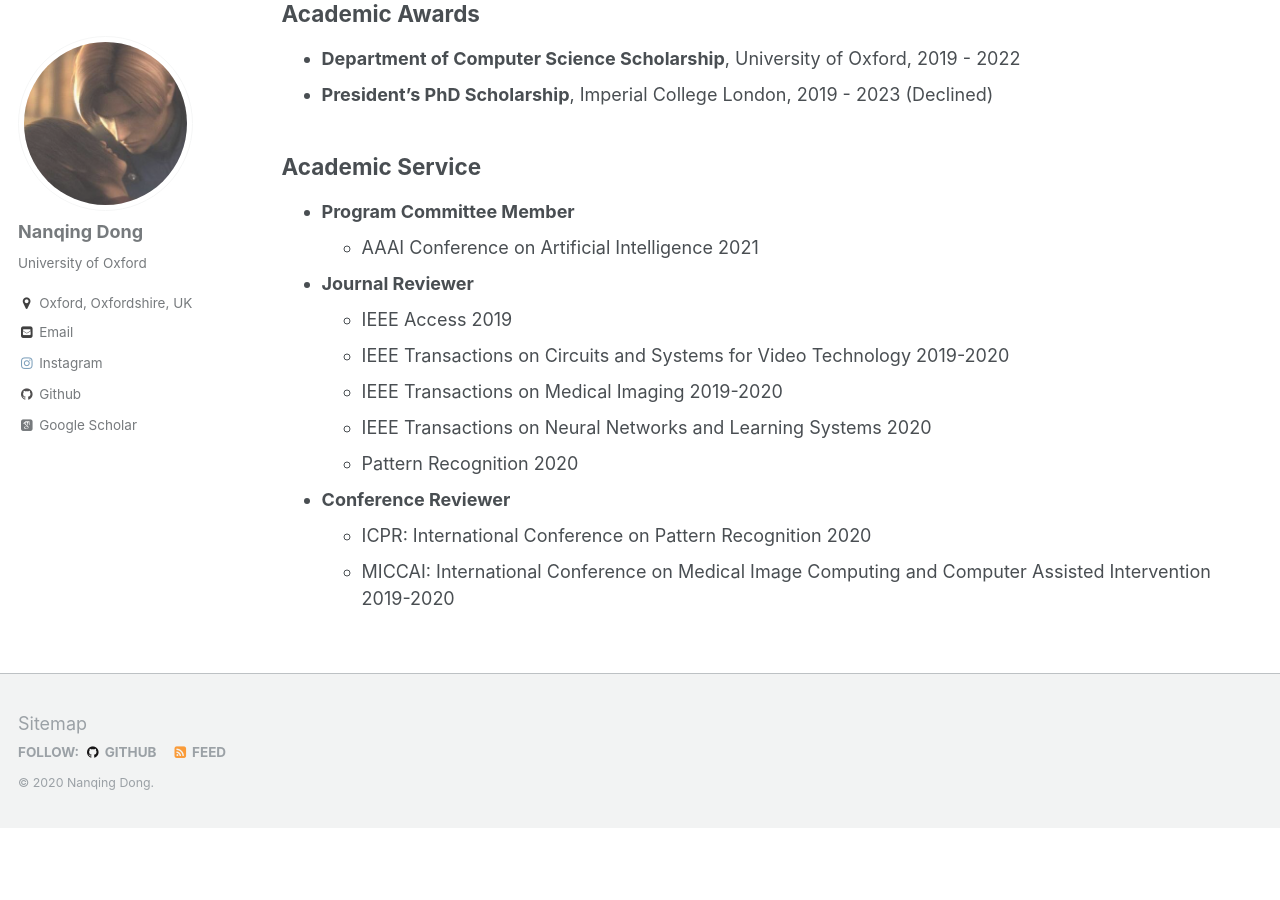
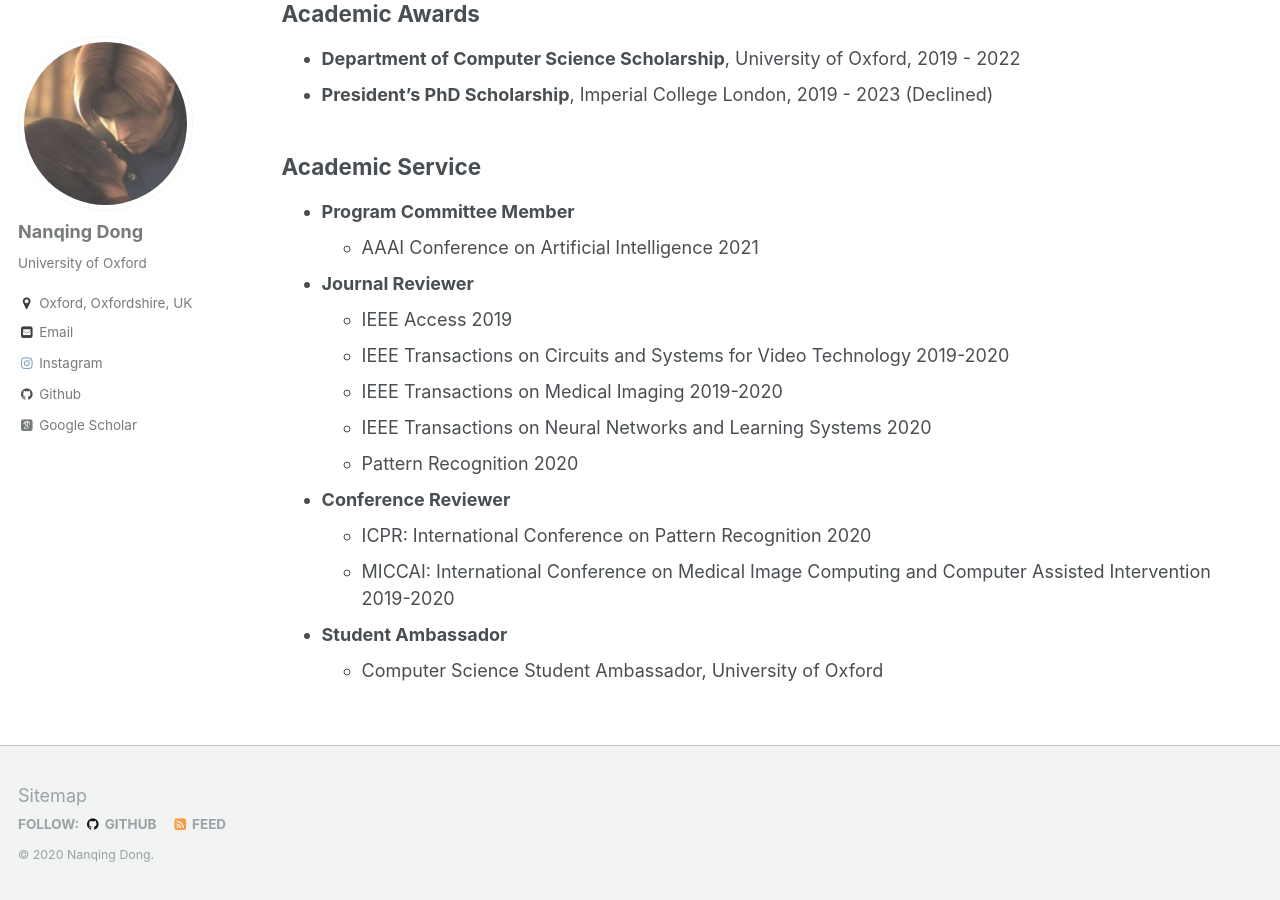
Before and after one commit to eveningdong/eveningdong.github.io, a Jekyll site: the page built from _pages/academic.md, in a window 1280 px wide and 900 px high, scrolled down 1526 px. Built offline with Jekyll 4.4.1, drawn with Linux system fonts in a browser that asks for light colours; some web fonts are replaced; before the commit the page ends 2354 px from its top, so only the background shows below that.

Commit message:
ambassdoar

```diff
--- a/_pages/academic.md
+++ b/_pages/academic.md
@@ -59,3 +59,6 @@
 * **Conference Reviewer**
   + ICPR: International Conference on Pattern Recognition 2020
   + MICCAI: International Conference on Medical Image Computing and Computer Assisted Intervention 2019-2020
+
+* **Student Ambassador**
+  + Computer Science Student Ambassador, University of Oxford
```
